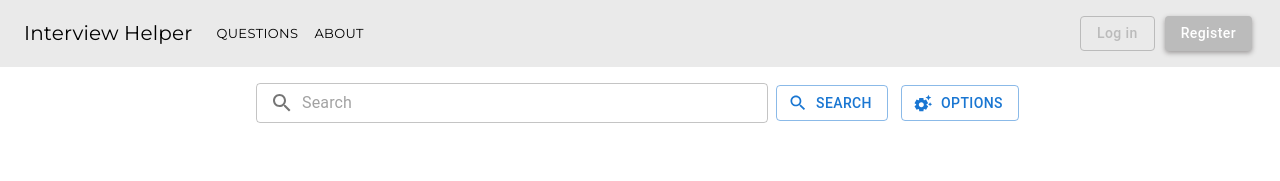
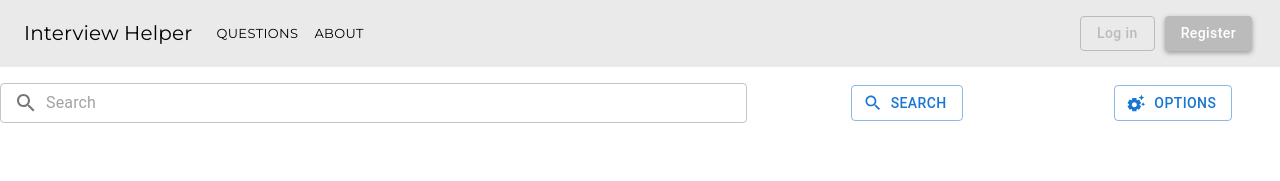
Before and after one commit to Sverdiyev/InterviewHelperFE, a React (Create React App) app: page / in a window 1280 px wide. Shown: the top 181 px of the page. Built offline with nearby package versions, Linux system fonts and the light colour scheme; no server answers.

Commit message:
refactor search

```diff
--- a/src/components/Search/Search.jsx
+++ b/src/components/Search/Search.jsx
@@ -56,8 +56,8 @@ function Search({ searchValues, setSearchValues }) {
   };
 
   return (
-    <Grid container sx={{ width: '60%', mb: 1 }} alignItems="center">
-      <Grid item xs={8}>
+    <Grid container sx={{ mb: 1 }} alignItems="center" justifyContent="space-between">
+      <Grid item xs={7}>
         <BasicSearch
           setSearchValue={setSearchValue}
           searchValue={searchValue}
```
